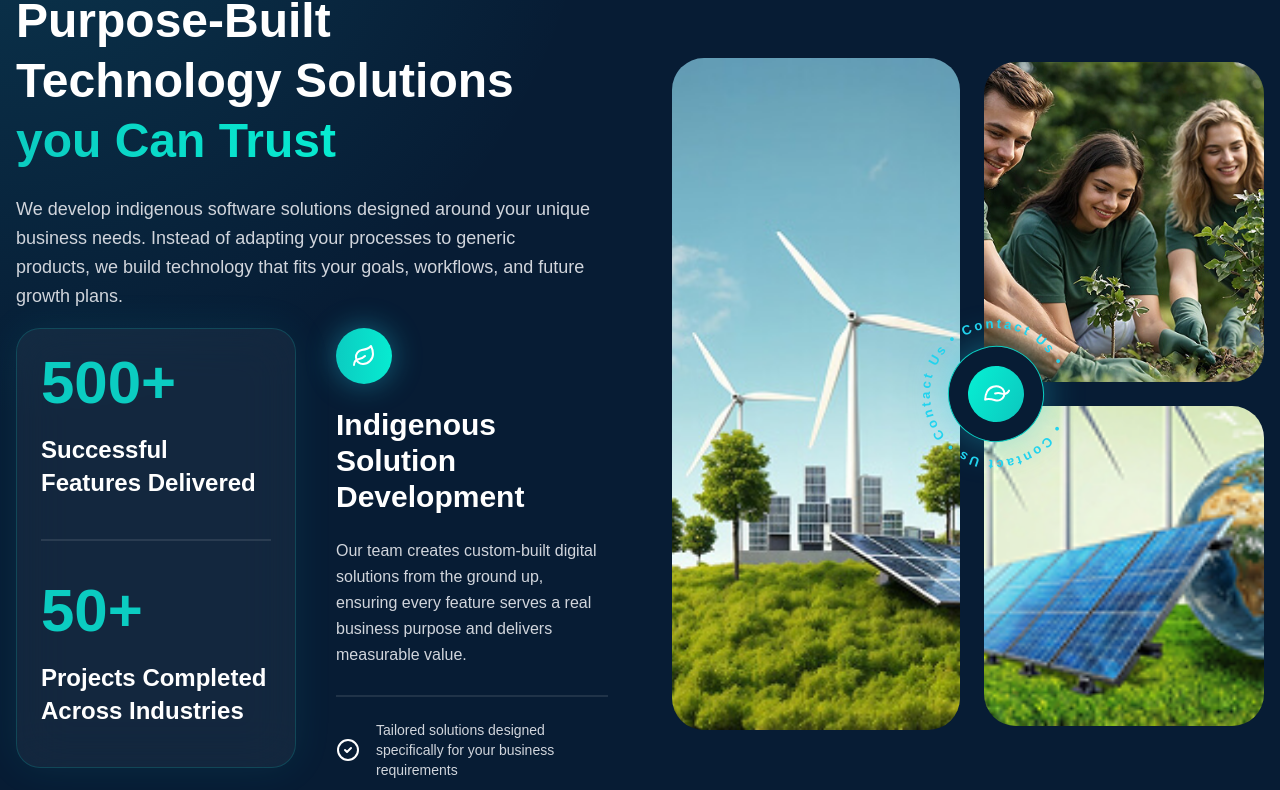
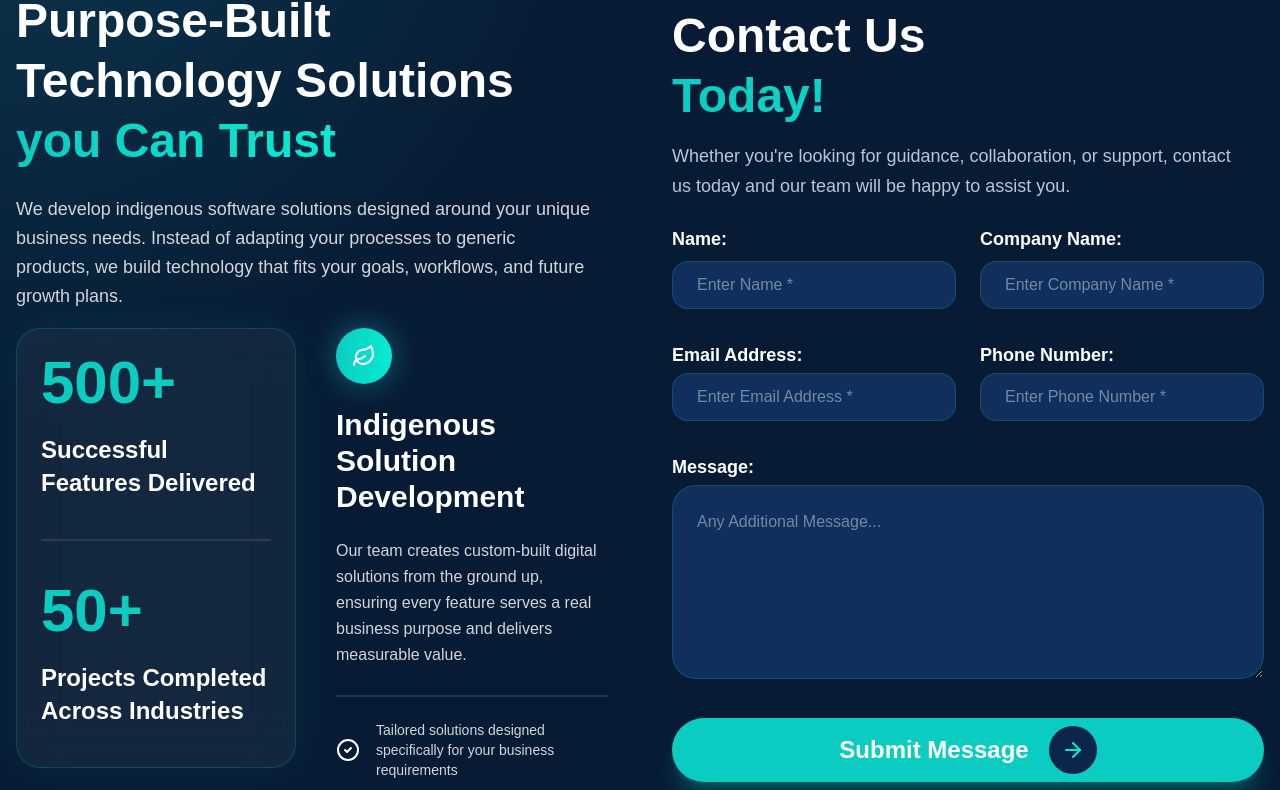
Before and after one commit to Parshu108/ArtRellic, a Next.js app: page / in a window 1280 px wide. Shown: the part 2099-2889 px from the top of the page. Built offline with nearby package versions, Linux system fonts and the light colour scheme.

Commit message:
update why choose us  file

```diff
--- a/app/abouts/page.js
+++ b/app/abouts/page.js
@@ -8,6 +8,7 @@ import { FaDribbble } from "react-icons/fa";
 import { FaTwitter } from "react-icons/fa";
 import { FaFacebook } from "react-icons/fa";
 import { FaInstagramSquare } from "react-icons/fa";
+import { FcGoogle } from "react-icons/fc";
 import WhyChoseUs from "../component/home/why_chose_us";
 import OurStory from "../component/home/our_story";
 
--- a/app/component/home/why_chose_us.js
+++ b/app/component/home/why_chose_us.js
@@ -1,8 +1,19 @@
 "use client";
-import Image from "next/image";
+import { useState } from "react";
 import { motion } from "framer-motion";
 
 export default function WhyChoseUs() {
+  const [name, setName] = useState("");
+  const [companyName, setCompanyName] = useState("");
+  const [email, setEmail] = useState("");
+  const [phone, setPhone] = useState("");
+  const [message, setMessage] = useState("");
+
+  const handleSubmit = (e) => {
+    e.preventDefault();
+    // Handle form submission logic here
+    console.log("Form submitted:", { name, companyName, email, phone, message });
+  }
   return (
     <>
       <section className="relative overflow-hidden bg-[#071c34] py-24 text-white">
@@ -171,101 +182,120 @@ export default function WhyChoseUs() {
               </div>
             </motion.div>
 
-            {/* ================================================= */}
-            {/* 🔵 RIGHT IMAGE LAYOUT */}
-            {/* ================================================= */}
-
+            {/* ================= RIGHT FORM ================= */}
             <motion.div
-              initial={{ opacity: 0, x: 60 }}
+              initial={{ opacity: 0, x: 80 }}
               whileInView={{ opacity: 1, x: 0 }}
               transition={{ duration: 0.8 }}
-              className="relative grid grid-cols-[1fr_280px] gap-6 items-center"
+              className="flex flex-col justify-center"
             >
-              {/* BIG IMAGE */}
-              <motion.div
-                whileHover={{ scale: 1.02 }}
-                className="relative rounded-4xl overflow-hidden"
-              >
-                <Image
-                  src="/Biger.png"
-                  alt="People"
-                  width={700}
-                  height={700}
-                  className="w-full h-168 object-cover"
+              {/* Heading */}
+              <h1 className="max-w-2xl text-3xl font-bold leading-tight text-white md:text-5xl">
+                Contact Us
+                <span className="block bg-gradient-to-r from-[#0bccc1] to-[#07ebd1] bg-clip-text text-transparent">
+                  Today!
+                </span>
+              </h1>
+
+              {/* Description */}
+              <p className="mt-4 max-w-xl text-lg leading-relaxed text-[#b8c5d6]">
+                Whether you&apos;re looking for guidance, collaboration, or
+                support, contact us today and our team will be happy to assist
+                you.
+              </p>
+
+              {/* Form */}
+              <form className="mt-6 space-y-8">
+                {/* Row */}
+                <div className="grid grid-cols-1 gap-6 md:grid-cols-2">
+                  {/* Name */}
+                  <div>
+                    <label className="mb-2 block text-lg font-semibold text-white">
+                      Name:
+                    </label>
+
+                    <input
+                      type="text"
+                      placeholder="Enter Name *"
+                      value={name}
+                      onChange={(e) => setName(e.target.value)}
+                      className="h-12 w-full rounded-2xl border border-[#0bccc1]/20 bg-[#102f5c] px-6 text-white outline-none placeholder:text-[#b8c5d6]/60 focus:border-[#07ebd1]"
                     />
-              </motion.div>
-
-              {/* RIGHT COLUMN */}
-              <div className="flex flex-col gap-6">
-                {/* TOP IMAGE */}
-                <motion.div
-                  whileHover={{ scale: 1.03 }}
-                  className="rounded-4xl overflow-hidden"
-                >
-                  <Image
-                    src="/long.jpg"
-                    alt="Solar"
-                    width={400}
-                    height={350}
-                    className="w-full h-80 object-cover"
-                  />
-                </motion.div>
-
-                {/* BOTTOM IMAGE */}
-                <motion.div
-                  whileHover={{ scale: 1.03 }}
-                  className="rounded-4xl overflow-hidden"
-                >
-                  <Image
-                    src="/mid.jpg"
-                    alt="Wind"
-                    width={400}
-                    height={350}
-                    className="w-full h-80 object-cover"
-                  />
-                </motion.div>
                   </div>
 
-              {/* 🔵 ROTATING BADGE */}
-              <motion.div
-                animate={{ rotate: 360 }}
-                transition={{
-                  repeat: Infinity,
-                  duration: 12,
-                  ease: "linear",
-                }}
-                className="absolute top-1/2 right-[180px] -translate-y-1/2 z-20"
+                  {/* Company Name */}
+                  <div>
+                    <label className="mb-2 block text-lg font-semibold text-white">
+                      Company Name:
+                    </label>
+
+                    <input
+                      type="text"
+                      placeholder="Enter Company Name *"
+                      value={companyName}
+                      onChange={(e) => setCompanyName(e.target.value)}
+                      className="h-12 w-full rounded-2xl border border-[#0bccc1]/20 bg-[#102f5c] px-6 text-white outline-none placeholder:text-[#b8c5d6]/60 focus:border-[#07ebd1]"
+                    />
+                  </div>
+                </div>
+
+                {/* Row */}
+                <div className="grid grid-cols-1 gap-6 md:grid-cols-2">
+                  {/* Email */}
+                  <div>
+                    <label className="mb-1 block text-lg font-semibold text-white">
+                      Email Address:
+                    </label>
+
+                    <input
+                      type="email"
+                      placeholder="Enter Email Address *"
+                      value={email}
+                      onChange={(e) => setEmail(e.target.value)}
+                      className="h-12 w-full rounded-2xl border border-[#0bccc1]/20 bg-[#102f5c] px-6 text-white outline-none placeholder:text-[#b8c5d6]/60 focus:border-[#07ebd1]"
+                    />
+                  </div>
+
+                  {/* Phone */}
+                  <div>
+                    <label className="mb-1 block text-lg font-semibold text-white">
+                      Phone Number:
+                    </label>
+
+                    <input
+                      type="text"
+                      placeholder="Enter Phone Number *"
+                      value={phone}
+                      onChange={(e) => setPhone(e.target.value)}
+                      className="h-12 w-full rounded-2xl border border-[#0bccc1]/20 bg-[#102f5c] px-6 text-white outline-none placeholder:text-[#b8c5d6]/60 focus:border-[#07ebd1]"
+                    />
+                  </div>
+                </div>
+
+                {/* Message */}
+                <div>
+                  <label className="mb-1 block text-lg font-semibold text-white">
+                    Message:
+                  </label>
+
+                  <textarea
+                    rows={6}
+                    placeholder="Any Additional Message..."
+                    value={message}
+                    onChange={(e) => setMessage(e.target.value)}
+                    className="w-full rounded-3xl border border-[#0bccc1]/20 bg-[#102f5c] p-6 text-white outline-none placeholder:text-[#b8c5d6]/60 focus:border-[#07ebd1]"
+                  />
+                </div>
+
+                {/* Button */}
+                <motion.button
+                  whileHover={{ scale: 1.03 }}
+                  whileTap={{ scale: 0.96 }}
+                  className="group flex w-full items-center justify-center gap-5 rounded-full bg-[#0bccc1] px-4 py-2 text-2xl font-bold text-white shadow-xl shadow-[#07ebd1]/20 transition-all duration-300 hover:bg-[#07ebd1]"
+                  onClick={handleSubmit}
                 >
-                <div className="relative w-44 h-44 flex items-center justify-center">
-                  {/* SVG TEXT */}
-                  <svg viewBox="0 0 200 200" className="absolute w-full h-full">
-                    <defs>
-                      <path
-                        id="circlePath"
-                        d="
-                                    M 100,100
-                                    m -75,0
-                                    a 75,75 0 1,1 150,0
-                                    a 75,75 0 1,1 -150,0
-                                  "
-                      />
-                    </defs>
-
-                    <text
-                      fill="#22d3ee"
-                      fontSize="15"
-                      fontWeight="700"
-                      letterSpacing="3"
-                    >
-                      <textPath href="#circlePath">
-                        • Contact Us • Contact Us • Contact Us •
-                      </textPath>
-                    </text>
-                  </svg>
-
-                  {/* CENTER */}
-                  <div className="w-24 h-24 rounded-full bg-[#071c34] border border-[#0bccc1] flex items-center justify-center shadow-[0_0_40px_rgba(34,211,238,0.4)]">
-                    <div className="w-14 h-14 rounded-full bg-gradient-to-r from-[#0bccc1] to-[#07ebd1] flex items-center justify-center">
+                  Submit Message
+                  <span className="flex h-12 w-12 items-center justify-center rounded-full bg-[#0c264b] text-[#07ebd1] transition duration-300 group-hover:translate-x-1">
                     <svg
                       xmlns="http://www.w3.org/2000/svg"
                       width="24"
@@ -276,15 +306,14 @@ export default function WhyChoseUs() {
                       strokeWidth="2"
                       strokeLinecap="round"
                       strokeLinejoin="round"
-                        className="lucide lucide-leaf-icon lucide-leaf"
+                      className="lucide lucide-arrow-right-icon lucide-arrow-right"
                     >
-                        <path d="M11 20A7 7 0 0 1 9.8 6.1C15.5 5 17 4.48 19 2c1 2 2 4.18 2 8 0 5.5-4.78 10-10 10Z" />
-                        <path d="M2 21c0-3 1.85-5.36 5.08-6C9.5 14.52 12 13 13 12" />
+                      <path d="M5 12h14" />
+                      <path d="m12 5 7 7-7 7" />
                     </svg>
-                    </div>
-                  </div>
-                </div>
-              </motion.div>
+                  </span>
+                </motion.button>
+              </form>
             </motion.div>
           </div>
         </div>
--- a/app/contact/page.js
+++ b/app/contact/page.js
@@ -2,8 +2,20 @@
 import { motion } from "framer-motion";
 import Link from "next/link";
 import Image from "next/image";
+import { useState } from "react";
 
 const page = () => {
+  const [name, setName] = useState("");
+  const [lastName, setLastName] = useState("");
+  const [email, setEmail] = useState("");
+  const [phone, setPhone] = useState("");
+  const [message, setMessage] = useState("");
+
+  const handleSubmit = (e) => {
+    e.preventDefault();
+    // Handle form submission logic here
+    console.log("Form submitted:", { name, lastName, email, phone, message });
+  }
   return (
     <>
       <section className="relative h-[70vh] min-h-[560px] overflow-hidden bg-[#0c264b]">
@@ -194,6 +206,8 @@ const page = () => {
                   <input
                     type="text"
                     placeholder="Enter First Name *"
+                    value={name}
+                    onChange={(e) => setName(e.target.value)}
                     className="h-12 w-full rounded-2xl border border-[#0bccc1]/20 bg-[#102f5c] px-6 text-white outline-none placeholder:text-[#b8c5d6]/60 focus:border-[#07ebd1]"
                   />
                 </div>
@@ -207,6 +221,8 @@ const page = () => {
                   <input
                     type="text"
                     placeholder="Enter Last Name *"
+                    value={lastName}
+                    onChange={(e) => setLastName(e.target.value)}
                     className="h-12 w-full rounded-2xl border border-[#0bccc1]/20 bg-[#102f5c] px-6 text-white outline-none placeholder:text-[#b8c5d6]/60 focus:border-[#07ebd1]"
                   />
                 </div>
@@ -223,6 +239,8 @@ const page = () => {
                   <input
                     type="email"
                     placeholder="Enter Email Address *"
+                    value={email}
+                    onChange={(e) => setEmail(e.target.value)}
                     className="h-12 w-full rounded-2xl border border-[#0bccc1]/20 bg-[#102f5c] px-6 text-white outline-none placeholder:text-[#b8c5d6]/60 focus:border-[#07ebd1]"
                   />
                 </div>
@@ -236,6 +254,8 @@ const page = () => {
                   <input
                     type="text"
                     placeholder="Enter Phone Number *"
+                    value={phone}
+                    onChange={(e) => setPhone(e.target.value)}
                     className="h-12 w-full rounded-2xl border border-[#0bccc1]/20 bg-[#102f5c] px-6 text-white outline-none placeholder:text-[#b8c5d6]/60 focus:border-[#07ebd1]"
                   />
                 </div>
@@ -250,6 +270,8 @@ const page = () => {
                 <textarea
                   rows={6}
                   placeholder="Any Additional Message..."
+                  value={message}
+                  onChange={(e) => setMessage(e.target.value)}
                   className="w-full rounded-3xl border border-[#0bccc1]/20 bg-[#102f5c] p-6 text-white outline-none placeholder:text-[#b8c5d6]/60 focus:border-[#07ebd1]"
                 />
               </div>
@@ -258,7 +280,8 @@ const page = () => {
               <motion.button
                 whileHover={{ scale: 1.03 }}
                 whileTap={{ scale: 0.96 }}
-                className="group flex items-center gap-5 rounded-full bg-[#0bccc1] px-4 py-2 text-xl font-bold text-[#ffffff] shadow-xl shadow-[#07ebd1]/20 transition-all duration-300 hover:bg-[#07ebd1]"
+                className="group flex w-full items-center justify-center gap-5 rounded-full bg-[#0bccc1] px-4 py-2 text-2xl font-bold text-white shadow-xl shadow-[#07ebd1]/20 transition-all duration-300 hover:bg-[#07ebd1]"
+                onClick={handleSubmit}
               >
                 Submit Message
                 <span className="flex h-12 w-12 items-center justify-center rounded-full bg-[#0c264b] text-[#07ebd1] transition duration-300 group-hover:translate-x-1">
```
Lines whose indentation alone changed are shown as unchanged.
